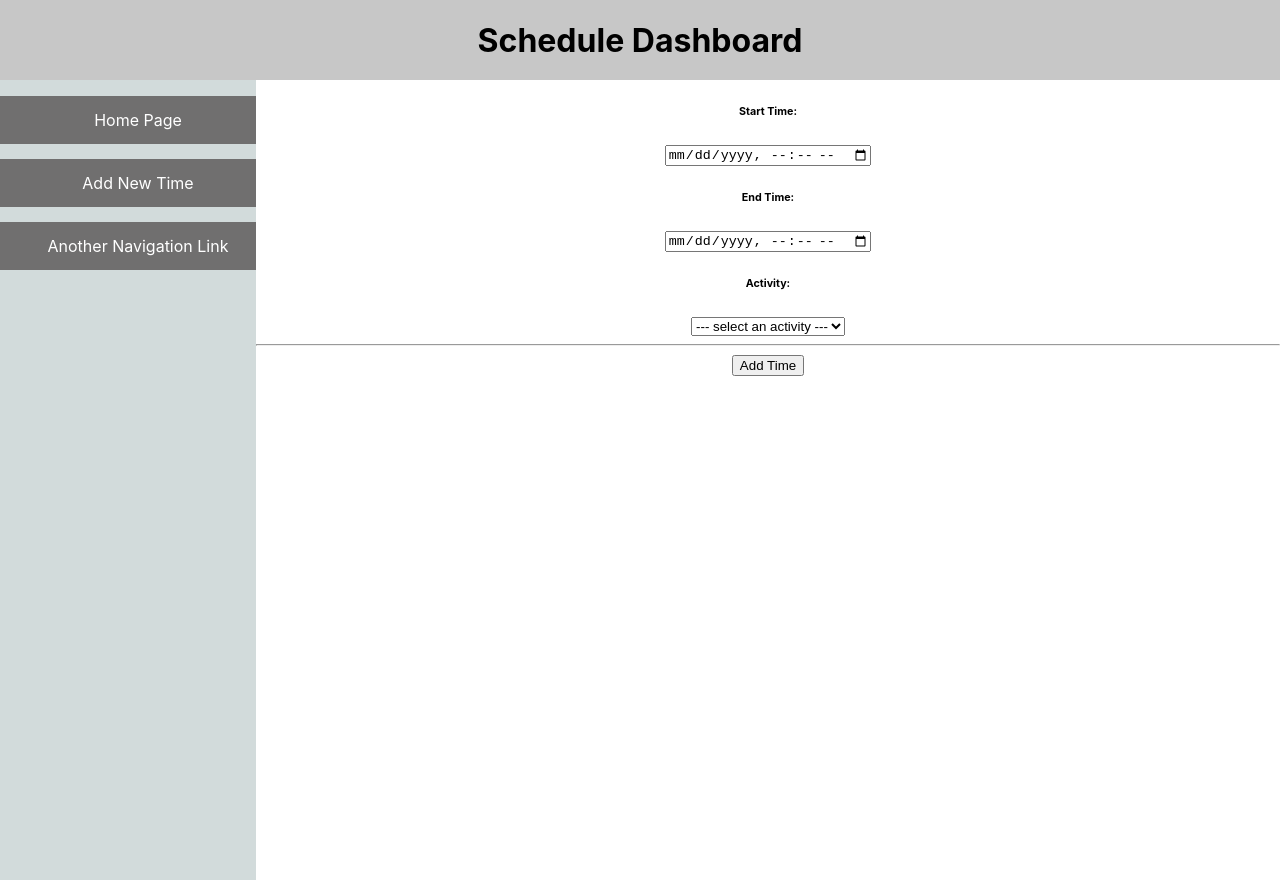
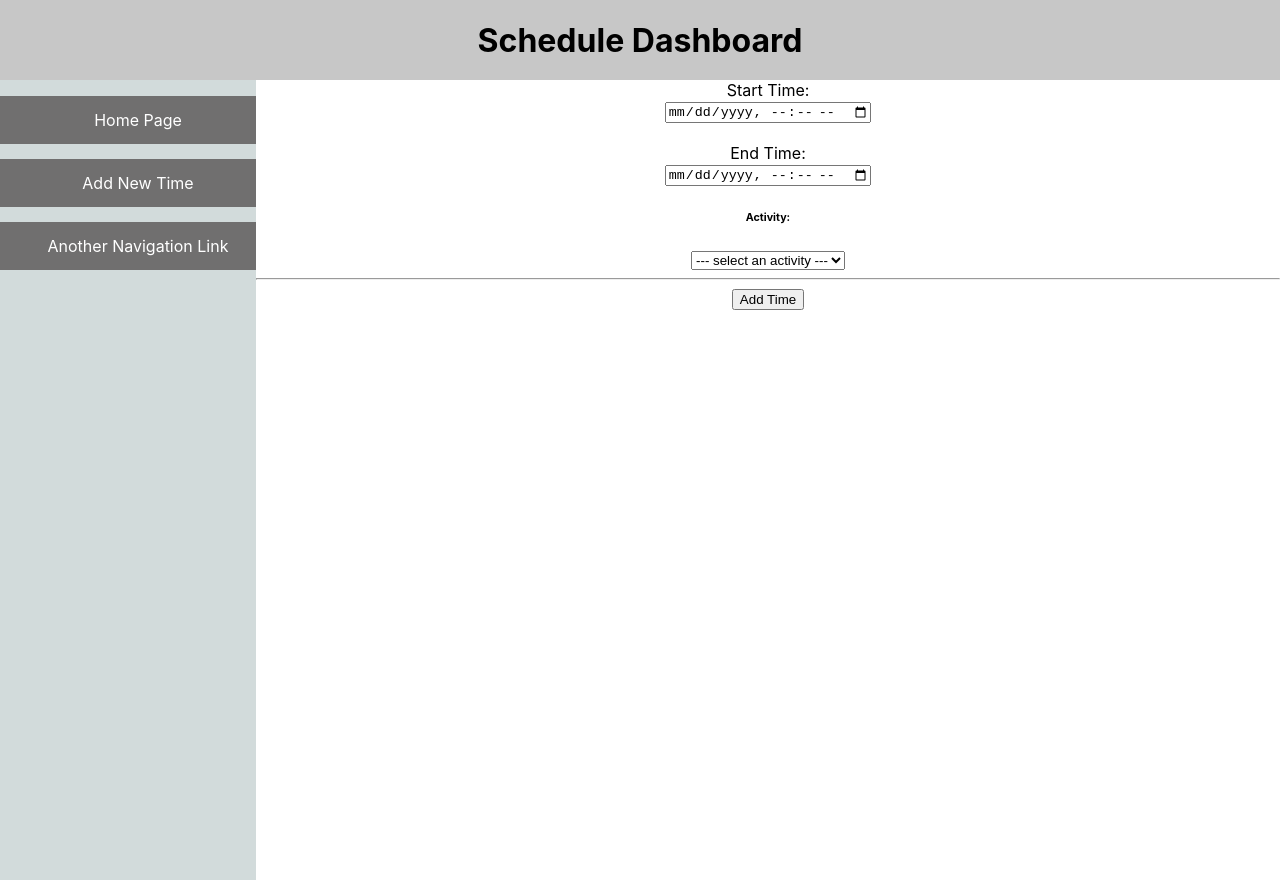
Before and after one commit to AhmadSunono/Exalt_Schedule_Task, a React (Create React App) app: page /add in a window 1280 px wide. Built offline with nearby package versions, Linux system fonts and the light colour scheme.

Commit message:
redirect, label

```diff
--- a/src/components/AddTime.tsx
+++ b/src/components/AddTime.tsx
@@ -45,7 +45,8 @@ const AddTime: React.FC = () => {
 	return (
 		<form className='add-time' onSubmit={submitHandler}>
 			<div>
-				<h6>Start Time:</h6>
+				<label htmlFor='startDate'>Start Time:</label>
+				<br />
 				<input
 					type='datetime-local'
 					name='startDate'
@@ -55,8 +56,10 @@ const AddTime: React.FC = () => {
 					required
 				/>
 			</div>
+			<br />
 			<div>
-				<h6>End Time:</h6>
+				<label htmlFor='endDate'>End Time:</label>
+				<br />
 				<input
 					type='datetime-local'
 					value={formData.endDate}
```
Also changed, not shown: 1 other file (tests, documents, lock files or other folders).
